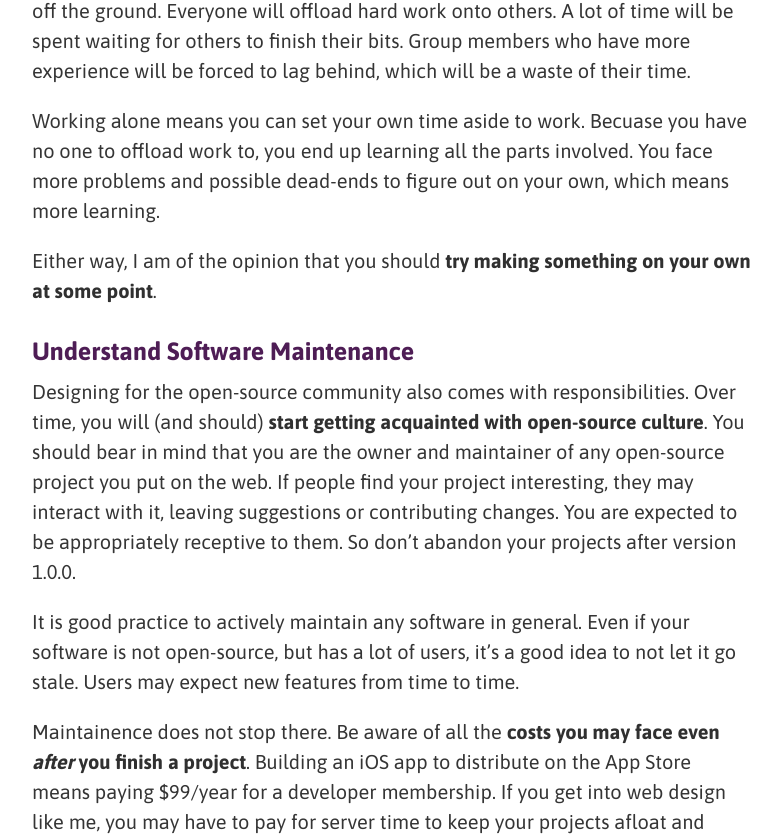
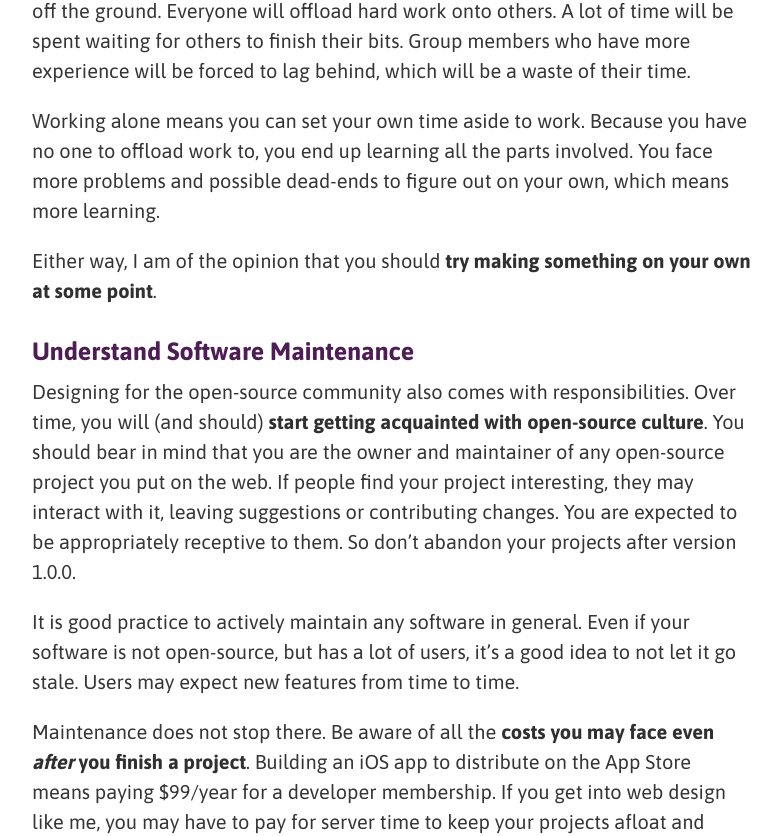
Before and after one commit to Antrikshy/antrikshy.github.io, a Jekyll site: the page built from _posts/2016-08-26-how-i-got-started-with-programming-side-projects.md, in a window 1280 px wide and 1400 px high, scrolled down 5709 px. Shown: the part 151-987 px from the top of the window, without its empty margins (248-1029 px from the left). Built offline with Jekyll 4.4.1, drawn with Linux system fonts in a browser that asks for light colours; comment, search, counter and statistics services are not loaded.

Commit message:
Fixed a couple of spelling errors

```diff
--- a/_posts/2016-08-26-how-i-got-started-with-programming-side-projects.md
+++ b/_posts/2016-08-26-how-i-got-started-with-programming-side-projects.md
@@ -109,7 +109,7 @@ While working together on side projects can be beneficial, I barely ever did it
 
 When picking partners, consider skills and motivation. If you have people who are on the same page as you, go for it! If this is not the case, you may fall into a laziness cycle. Side projects are already extra work. The project will be hard to get off the ground. Everyone will offload hard work onto others. A lot of time will be spent waiting for others to finish their bits. Group members who have more experience will be forced to lag behind, which will be a waste of their time.
 
-Working alone means you can set your own time aside to work. Becuase you have no one to offload work to, you end up learning all the parts involved. You face more problems and possible dead-ends to figure out on your own, which means more learning.
+Working alone means you can set your own time aside to work. Because you have no one to offload work to, you end up learning all the parts involved. You face more problems and possible dead-ends to figure out on your own, which means more learning.
 
 Either way, I am of the opinion that you should **try making something on your own at some point**.
 
@@ -119,7 +119,7 @@ Designing for the open-source community also comes with responsibilities. Over t
 
 It is good practice to actively maintain any software in general. Even if your software is not open-source, but has a lot of users, it's a good idea to not let it go stale. Users may expect new features from time to time.
 
-Maintainence does not stop there. Be aware of all the **costs you may face even *after* you finish a project**. Building an iOS app to distribute on the App Store means paying $99/year for a developer membership. If you get into web design like me, you may have to pay for server time to keep your projects afloat and viewable by potential employers (who likes dead links on a portfolio?). If you plan to experiment with Amazon Web Services, be doubly sure to estimate the costs beforehand. While some of their products can be used for free or at minimal cost, some are only cost-effective when used at scale.
+Maintenance does not stop there. Be aware of all the **costs you may face even *after* you finish a project**. Building an iOS app to distribute on the App Store means paying $99/year for a developer membership. If you get into web design like me, you may have to pay for server time to keep your projects afloat and viewable by potential employers (who likes dead links on a portfolio?). If you plan to experiment with Amazon Web Services, be doubly sure to estimate the costs beforehand. While some of their products can be used for free or at minimal cost, some are only cost-effective when used at scale.
 
 ### Say No To Canned Textbook Projects
 
```
